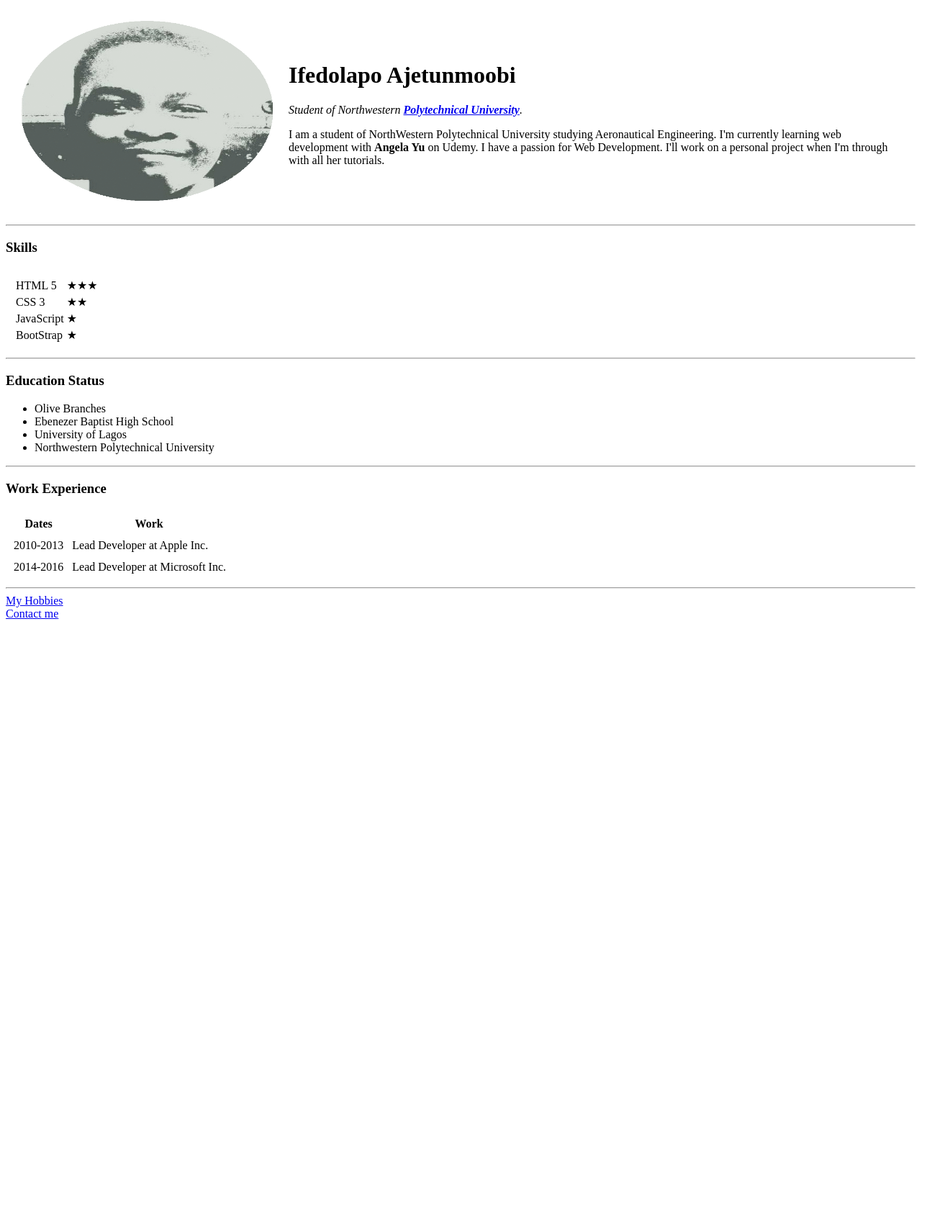
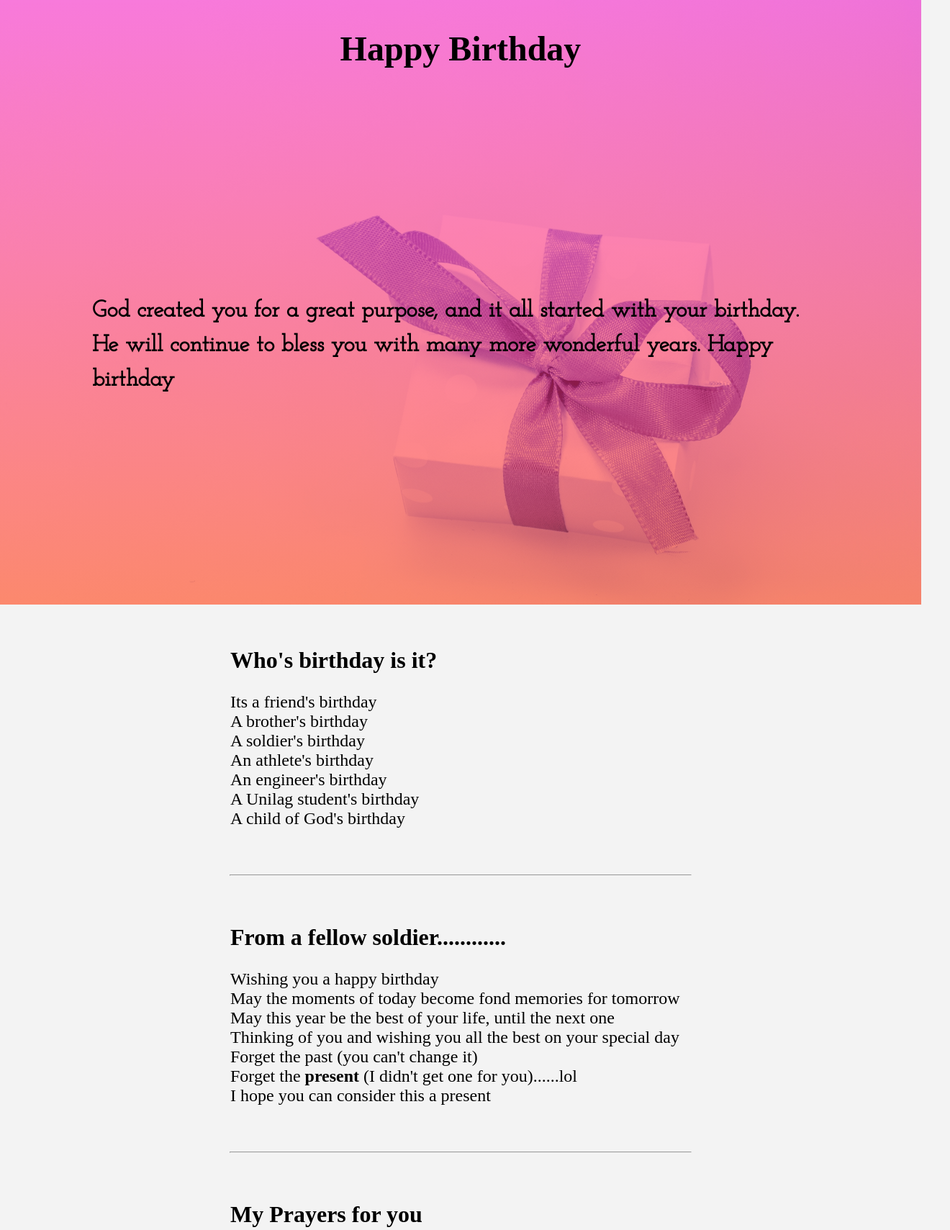
Before and after one commit to mikedolly/hbd, a plain HTML site: page index.html in a window 1280 px wide. Shown: the top 1709 px of the page at 72% size, 1320 px wide, since content can reach past the window. Before the commit the page ends 870 px from the top, so only its background shows below. Drawn offline with Linux system fonts and the light colour scheme.

Commit message:
Add Happy Birthday files for David Adaaja

```diff
--- a/index.html
+++ b/index.html
@@ -1,98 +1,86 @@
 <!DOCTYPE html>
-<html lang="en" dir="ltr">
+<html lang="en">
+<head>
+  <meta charset="UTF-8">
+  <meta name="viewport" content="width=device-width, initial-scale=1.0">
+  <meta http-equiv="X-UA-Compatible" content="ie=edge">
+  <link rel="stylesheet" href="style.css">
+  <link href="https://fonts.googleapis.com/css?family=Josefin+Slab" rel="stylesheet">
+  <title>Document</title>
+</head>
+<body>
+  <header>
+    <div class="bd">
+      <h1>Happy Birthday</h1>
+    </div>
+    <div class="bd-box">
+      <h2>God created you for a great purpose, and it all started with your birthday. He will continue to bless you with many more wonderful years. Happy birthday</h2>
+    </div>
+  </header>
 
-<head>
-  <meta charset="utf-8">
-  <title>🚸 Ifedolapo's Personal Site</title>
-</head>
-
-<body>
-  <table cellspacing="20">
-    <tr>
-      <td><img src="images/davadaaja.gif" alt="Ifedolapo's Profile Picture" height="250" width="350"></td>
-      <td>
-        <h1>Ifedolapo Ajetunmoobi</h1>
-        <p><em>Student of Northwestern <strong><a href="http://www.nwpu.com/">Polytechnical University</a></strong>.</em></p>
-        <p>I am a student of NorthWestern Polytechnical University studying Aeronautical Engineering.
-          I'm currently learning web development with <strong>Angela Yu</strong> on Udemy. I have a
-          passion for Web Development. I'll work on a personal project when I'm through with all her
-          tutorials.</p>
-      </td>
-    </tr>
-  </table>
+  <div class="bd-body">
+    <h2>Who's birthday is it?</h2>
+      <p>Its a friend's birthday <br>
+      A brother's birthday <br>
+      A soldier's birthday <br>
+      An athlete's birthday <br>
+      An engineer's birthday <br>
+      A Unilag student's birthday <br>
+      A child of God's birthday</p>
+  </div>
   <hr>
 
-  <h3>Skills</h3>
+  <div class="bd-body">
+      <h2>From a fellow soldier............</h2>
+      <p>Wishing you a happy birthday <br>
+        May the moments of today become fond memories for tomorrow <br>
+        May this year be the best of your life, until the next one <br>
+        Thinking of you and wishing you all the best on your special day <br>
+        Forget the past (you can't change it) <br>
+        Forget the <b>present</b> (I didn't get one for you)......lol <br>
+        I hope you can consider this a present</p>
+  </div>
+  <hr>
 
-  <table cellspacing="10">
-    <tr>
-      <td>
-        <table>
-          <tr>
-            <td>HTML 5</td>
-            <td>★★★</td>
-          </tr>
+  <div class="bd-body">
+    <h2>My Prayers for you</h2>
+    <p>That you grow in the wisdom and knowledge of God <br>
+      That you fulfil divine purpose in this life <br>
+      That  you press into deeper things of God <br>
+      That you are more than a conqueror <br>
+      That you are not confused in times of trouble <br>
+      That money will not be your master but your slave <br>
+      That you live the life os Christ and die empty <br>
+      That we both rejoice in heaven <br>
+      </p>
+  </div>
+  <hr>
 
-          <tr>
-            <td>CSS 3</td>
-            <td>★★</td>
-          </tr>
+  <div class="bd-body">
+    <h2>Some tips for the next 365 days</h2>
+    <p>Make sure you take coding classes <br>
+      Please, press into God (I'm so proud of you) <br>
+      Love God and fellow people who God created <br>
+      Study God's word well well <br>
+      Watch <b>Formula 0ne races</b> (lol) <br>
+      Let your life preach Jesus<br>
+      Pray for me <br>
+      </p>
+  </div>
 
-          <tr>
-            <td>JavaScript</td>
-            <td>★</td>
-          </tr>
+  <div class="happybd">
+    <div class="bd-box-2">
+      <h2>HAPPY BIRTHDAY</h2>
+      <h1>DAVID ADAAJA</h1>
+      <img class="dava" src="davadaaj.jpg" alt="david-adaaja-photo">
+    </div>
+  </div>
 
-          <tr>
-            <td>BootStrap</td>
-            <td>★</td>
-          </tr>
-        </table>
-      </td>
+  <h5>Last thing I'm going to say is <b>I LOVE YOU</b></h5>
 
-    </tr>
-  </table>
-
-<hr>
-
-  <h3>Education Status</h3>
-  <ul>
-    <li>Olive Branches</li>
-    <li>Ebenezer Baptist High School</li>
-    <li>University of Lagos</li>
-    <li>Northwestern Polytechnical University</li>
-  </ul>
-
-<hr>
-
-  <h3>Work Experience</h3>
-
-  <table cellspacing="10">
-    <thead>
-      <th>Dates</th>
-      <th>Work</th>
-    </thead>
-    <tbody>
-      <tr>
-        <td>2010-2013</td>
-        <td>Lead Developer at Apple Inc.</td>
-      </tr>
-      <tr>
-        <td>2014-2016</td>
-        <td>Lead Developer at Microsoft Inc.</td>
-      </tr>
-    </tbody>
-    <tfoot>
-
-    </tfoot>
-  </table>
-
-  <hr>
-  <a download href="hobbies.html">My Hobbies</a>
-  <br>
-  <a href="contact.html">Contact me</a>
-
-
+  <footer>
+    <h6>So teach us to number our days, that we may apply our hearts unto wisdom <br>
+      Psalms 90 vs 12</h6>
+  </footer>
 </body>
-
 </html>
--- /dev/null
+++ b/style.css
@@ -0,0 +1,101 @@
+body {
+    margin: 0;
+    background-color: #f3f3f3;
+    font-family: 'Josefin Slab', serif;
+}
+
+header {
+    width: 100%;
+    height: 100vh;
+    padding-top: 40px;
+    background-image: linear-gradient(rgba(247, 0, 185, 0.514), rgba(255, 51, 0, 0.568)), url(birthday-christmas-gift-39006.jpg);
+    background-size: cover;
+    background-position: center;
+}
+
+
+.bd {
+    font-family: 'Playfair Display SC', serif;
+    text-align: center;
+}
+
+.bd-box {
+    position: absolute;
+    width:80%;
+    top: 60%;
+    left: 50%;
+    transform: translate(-50%, -50%);
+    line-height: 3rem;
+}
+
+h1 {
+    margin-top: 0;
+    font-size: 3rem;
+    color: rgb(0, 0, 0);
+}
+
+h2 {
+    font-size: 2rem;
+    color: rgb(0, 0, 0);
+}
+
+h5 {
+    text-align: center;
+    font-size: 4rem;
+    padding: 10px;
+}
+
+h6 {
+    text-align: center;
+    font-size: 1.5rem;
+    margin: 0;
+}
+
+hr {
+    width: 50%;
+}
+
+p {
+    font-size: 1.5rem;
+}
+
+.bd-body {
+    padding-top: 2rem;
+    padding-bottom: 2rem;
+    width: 50%;
+    margin: 0 auto;
+    text-align: left;
+    font-family: 'Playfair Display SC', serif;
+}
+
+.happybd {
+    height: 100vh;
+    width: 100%;
+    background-image: linear-gradient(rgba(247, 0, 185, 0.514), rgba(255, 51, 0, 0.568)), url(backlit-cemetery-christianity-415571a.jpg);
+    background-size: cover;
+    background-position: center;
+}
+
+.bd-box-2 {
+    position: relative;
+    width:50%;
+    top: 50%;
+    left: 50%;
+    transform: translate(-50%, -50%);
+    line-height: 3rem;
+}
+
+.dava {
+    border: 3px solid white;
+    border-radius: 13rem;
+}
+
+
+footer {
+    padding: 20px;
+    text-align: center;
+    width: 100%;
+    height: max-content;
+    background-image: linear-gradient(rgba(247, 0, 185, 0.514), rgba(255, 51, 0, 0.568)), url(birthday-christmas-gift-39006.jpg);
+
+}
```
Also changed, not shown: backlit-cemetery-christianity-415571a.jpg (added), birthday-christmas-gift-39006.jpg (added), davadaaj.jpg (added).
